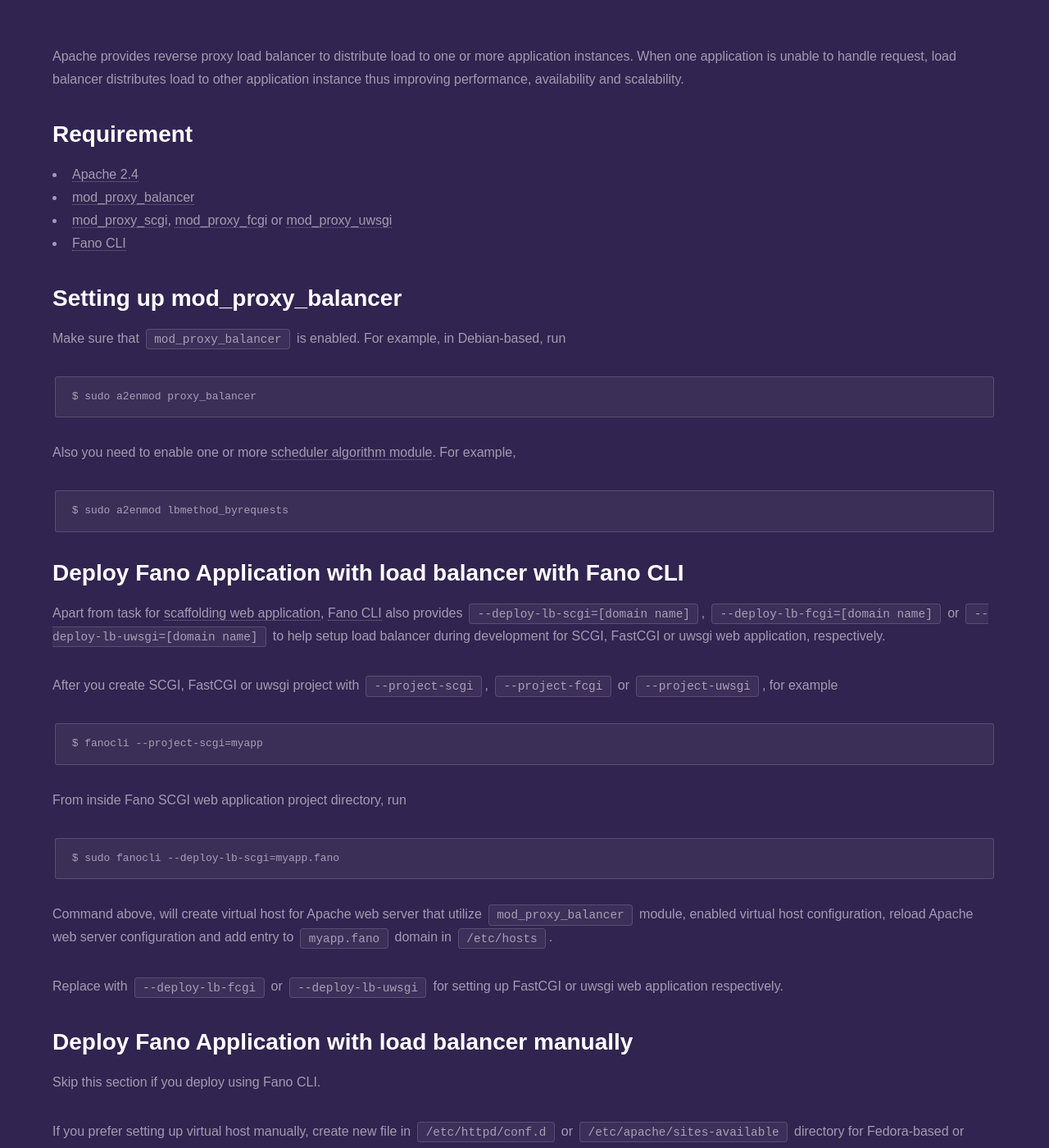
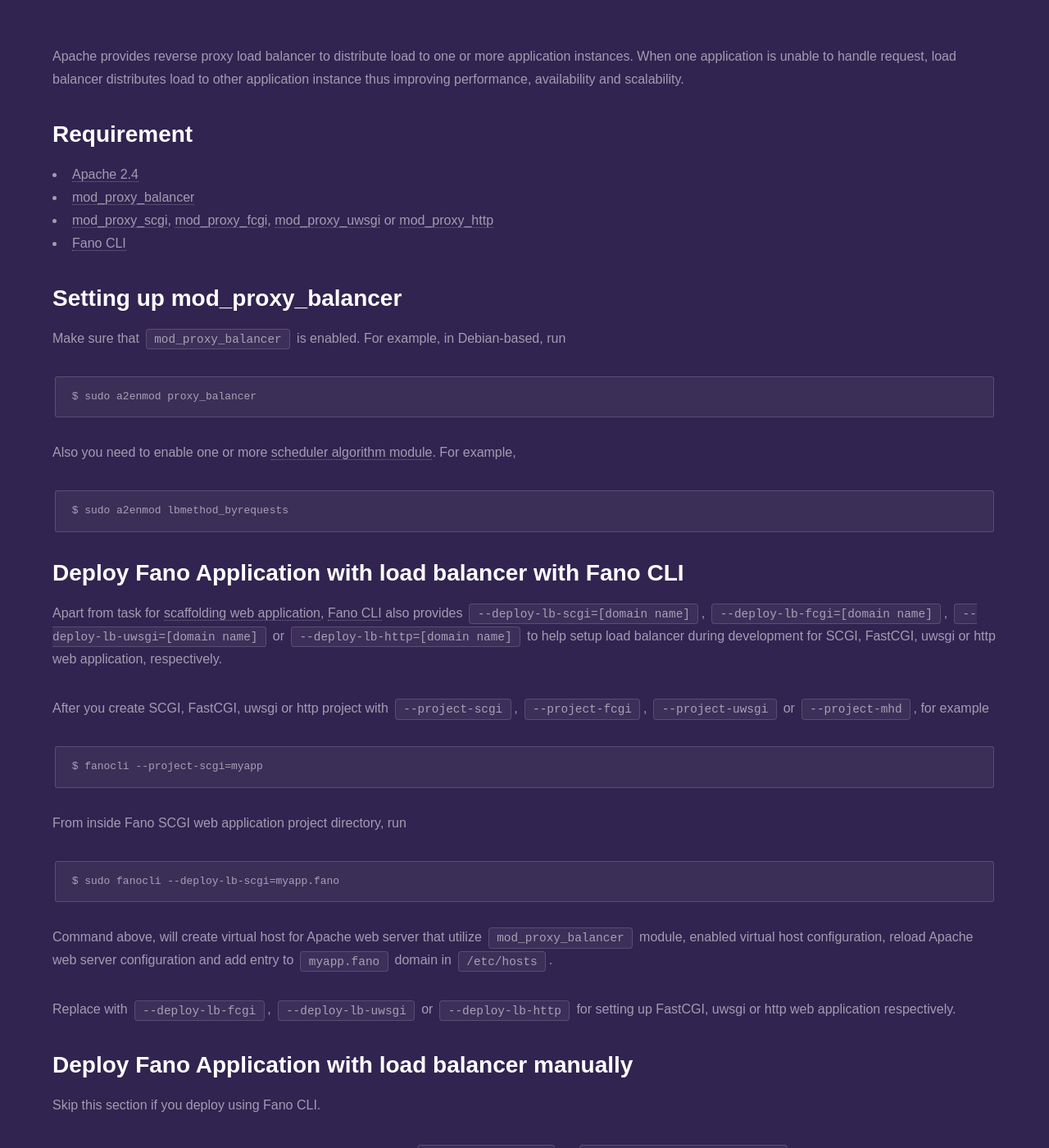
Before and after one commit to fanoframework/fanoframework.github.io, a Jekyll site: the page built from deployment/load-balancer-setup/apache/index.md, in a window 1280 px wide and 1400 px high, scrolled down 305 px. Shown: the whole window at 82% size. Built offline with Jekyll 4.4.1, drawn with Linux system fonts in a browser that asks for light colours; our own code applies the rules of GitHub Pages for plain Markdown files; some of the changed text lies outside the part shown.

Commit message:
update content about load balancer

````diff
--- a/deployment/load-balancer-setup/apache/index.md
+++ b/deployment/load-balancer-setup/apache/index.md
@@ -11,7 +11,7 @@
 
 - [Apache 2.4](https://httpd.apache.org/docs/2.4/)
 - [mod_proxy_balancer](https://httpd.apache.org/docs/2.4/mod/mod_proxy_balancer.html)
-- [mod_proxy_scgi](https://httpd.apache.org/docs/2.4/mod/mod_proxy_scgi.html), [mod_proxy_fcgi](https://httpd.apache.org/docs/2.4/mod/mod_proxy_fcgi.html) or [mod_proxy_uwsgi](https://httpd.apache.org/docs/2.4/mod/mod_proxy_uwsgi.html)
+- [mod_proxy_scgi](https://httpd.apache.org/docs/2.4/mod/mod_proxy_scgi.html), [mod_proxy_fcgi](https://httpd.apache.org/docs/2.4/mod/mod_proxy_fcgi.html), [mod_proxy_uwsgi](https://httpd.apache.org/docs/2.4/mod/mod_proxy_uwsgi.html) or [mod_proxy_http](https://httpd.apache.org/docs/2.4/mod/mod_proxy_http.html)
 - [Fano CLI](https://github.com/fanoframework/fano-cli)
 
 ## Setting up mod_proxy_balancer
@@ -31,9 +31,9 @@
 ## <a name="deploy-fano-application-with-load-balancer-with-fano-cli"></a>Deploy Fano Application with load balancer with Fano CLI
 
 Apart from task for [scaffolding web application](/scaffolding-with-fano-cli),
-[Fano CLI](https://github.com/fanoframework/fano-cli) also provides `--deploy-lb-scgi=[domain name]`, `--deploy-lb-fcgi=[domain name]` or `--deploy-lb-uwsgi=[domain name]` to help setup load balancer during development for SCGI, FastCGI or uwsgi web application, respectively.
+[Fano CLI](https://github.com/fanoframework/fano-cli) also provides `--deploy-lb-scgi=[domain name]`, `--deploy-lb-fcgi=[domain name]`, `--deploy-lb-uwsgi=[domain name]` or `--deploy-lb-http=[domain name]` to help setup load balancer during development for SCGI, FastCGI, uwsgi or http web application, respectively.
 
-After you create SCGI, FastCGI or uwsgi project with `--project-scgi`, `--project-fcgi` or `--project-uwsgi`, for example
+After you create SCGI, FastCGI, uwsgi or http project with `--project-scgi`, `--project-fcgi`, `--project-uwsgi` or `--project-mhd`, for example
 
 ```
 $ fanocli --project-scgi=myapp
@@ -47,7 +47,7 @@
 
 Command above, will create virtual host for Apache web server that utilize `mod_proxy_balancer` module, enabled virtual host configuration, reload Apache web server configuration and add entry to `myapp.fano` domain in `/etc/hosts`.
 
-Replace with `--deploy-lb-fcgi` or `--deploy-lb-uwsgi` for setting up FastCGI or uwsgi web application respectively.
+Replace with `--deploy-lb-fcgi`, `--deploy-lb-uwsgi` or `--deploy-lb-http` for setting up FastCGI, uwsgi or http web application respectively.
 
 ## Deploy Fano Application with load balancer manually
 
@@ -138,4 +138,6 @@
 - [Hello World SCGI application with Fano CLI](/tutorials/hello-world-scgi-application-with-fano-cli)
 - [Deploy as FastCGI application](/deployment/fastcgi)
 - [Deploy as SCGI application](/deployment/scgi)
+- [Deploy as uwsgi application](/deployment/uwsgi)
+- [Deploy as standalone web server](/deployment/standalone-web-server)
 - [Back to Deployment](/deployment)
````
Also changed, not shown: deployment/load-balancer-setup/nginx/index.md (+8 -0 lines).
